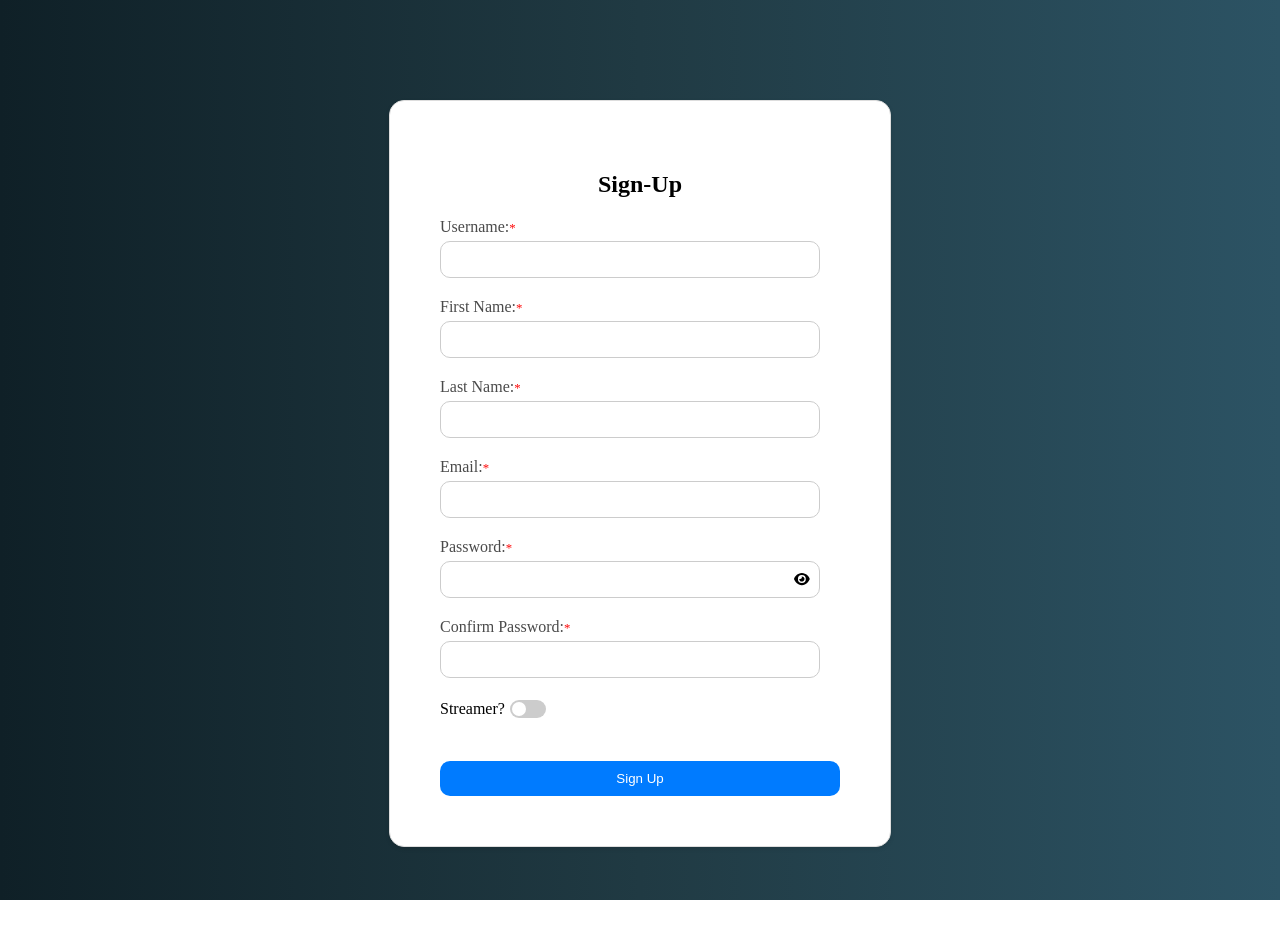
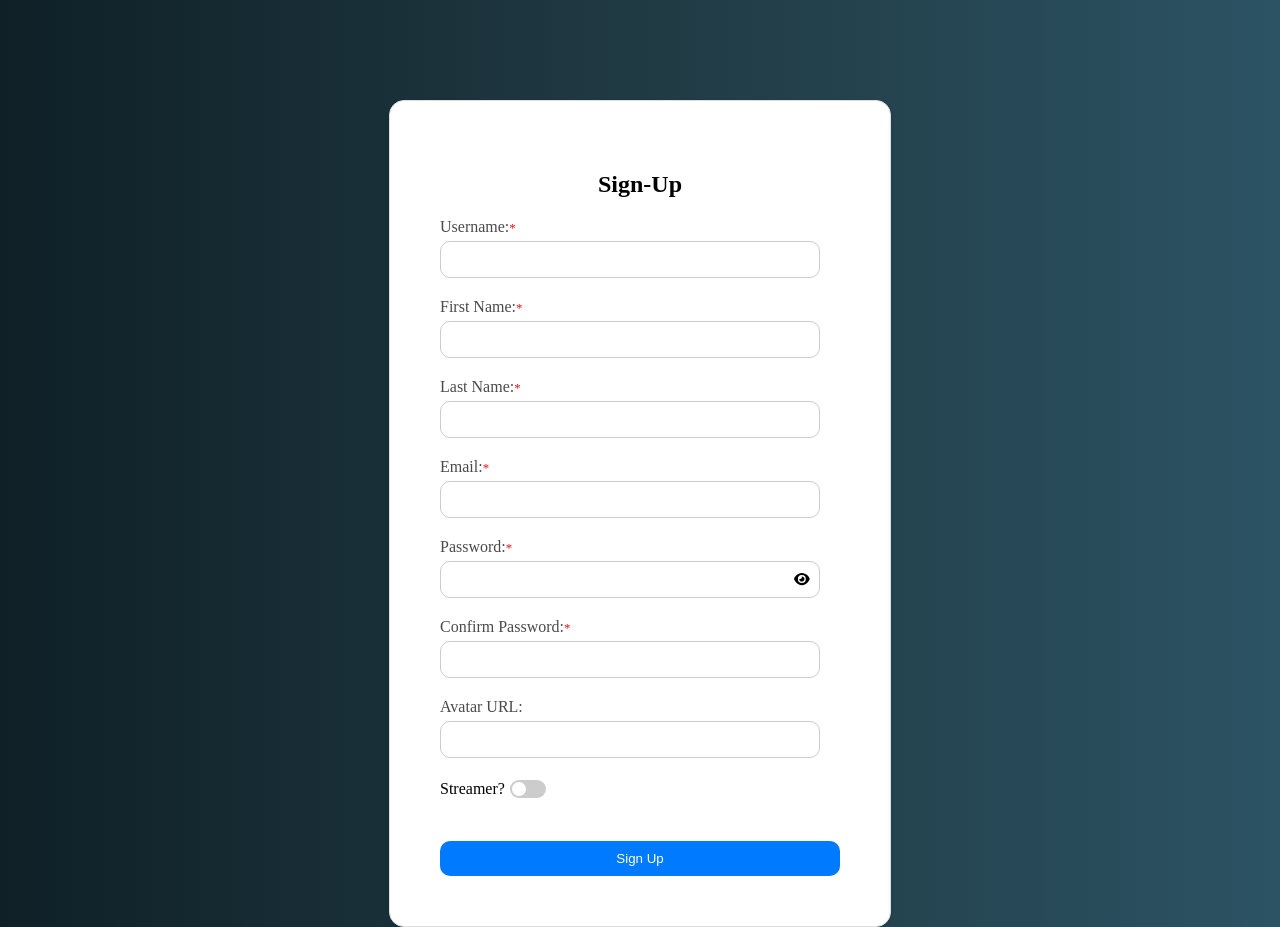
Before and after one commit to Hashim34643/StreamFlow-frontend, a React (Vite) app in the folder StreamFlow/: page /sign-up in a window 1280 px wide. Before the commit the page ends 900 px from the top, so only its background shows below. Built offline with nearby package versions, Linux system fonts and the light colour scheme.

Commit message:
added avatar option to sign up form

```diff
--- a/StreamFlow/src/components/Sign-up.jsx
+++ b/StreamFlow/src/components/Sign-up.jsx
@@ -15,6 +15,7 @@ const SignUpForm = () => {
         password: '',
         confirmPassword: '',
         isStreamer: false,
+        avatar: '',
         showPassword: false
     });
     const [successMessage, setSuccessMessage] = useState('');
@@ -106,6 +107,10 @@ const SignUpForm = () => {
                     <input type={formData.showPassword ? 'text' : 'password'} id='confirmPassword' name='confirmPassword' value={formData.confirmPassword} onChange={handleChange} required />
                     </div>
                 </div>
+                <div className="form-group">
+                    <label htmlFor="avatar">Avatar URL:</label>
+                    <input type="text" id="avatar" name="avatar" value={formData.avatar} onChange={handleChange} />
+                </div>
                 <div className="form-group switch-container">
                     <span>Streamer?</span>
                     <label className="switch">
```
